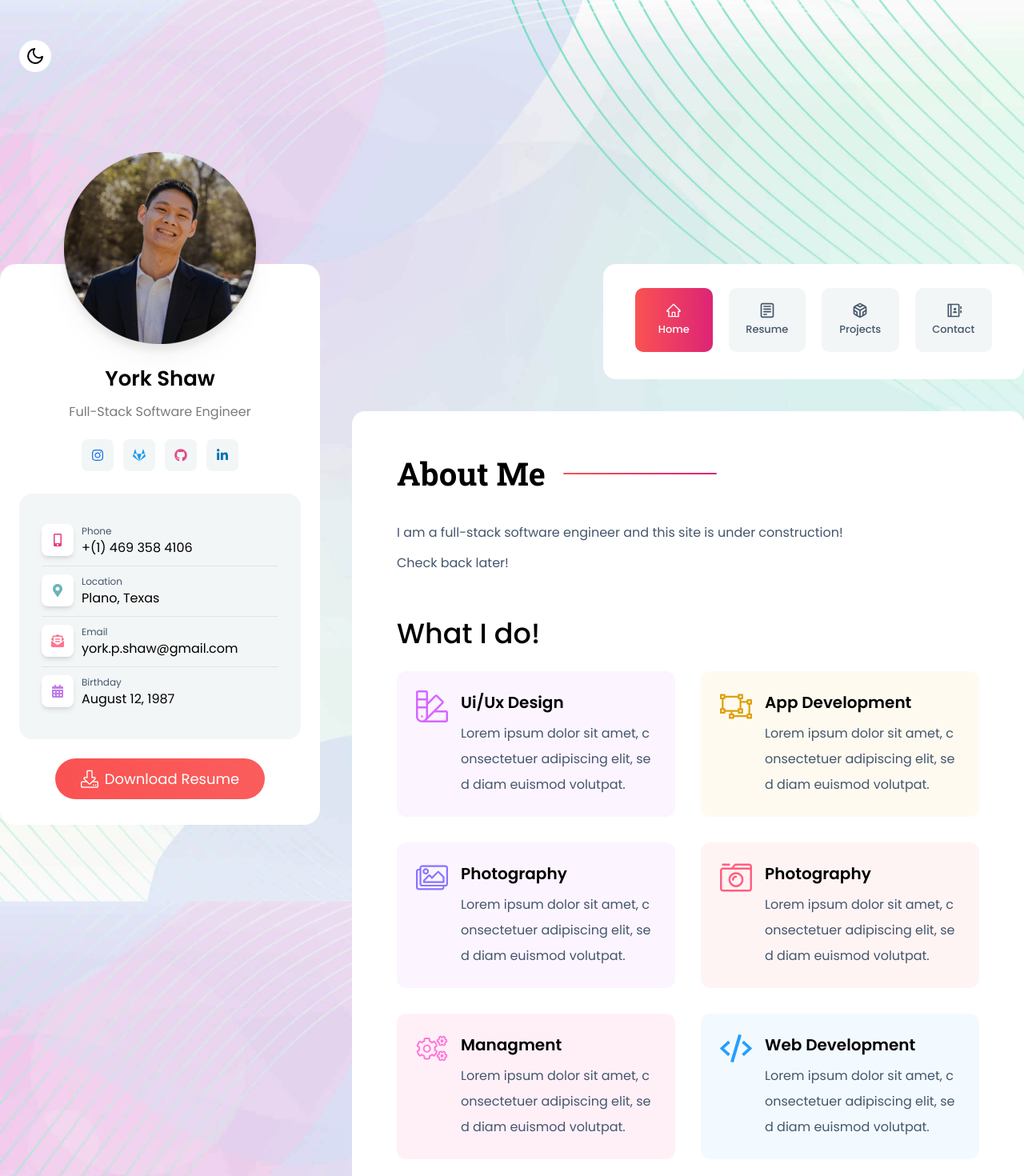
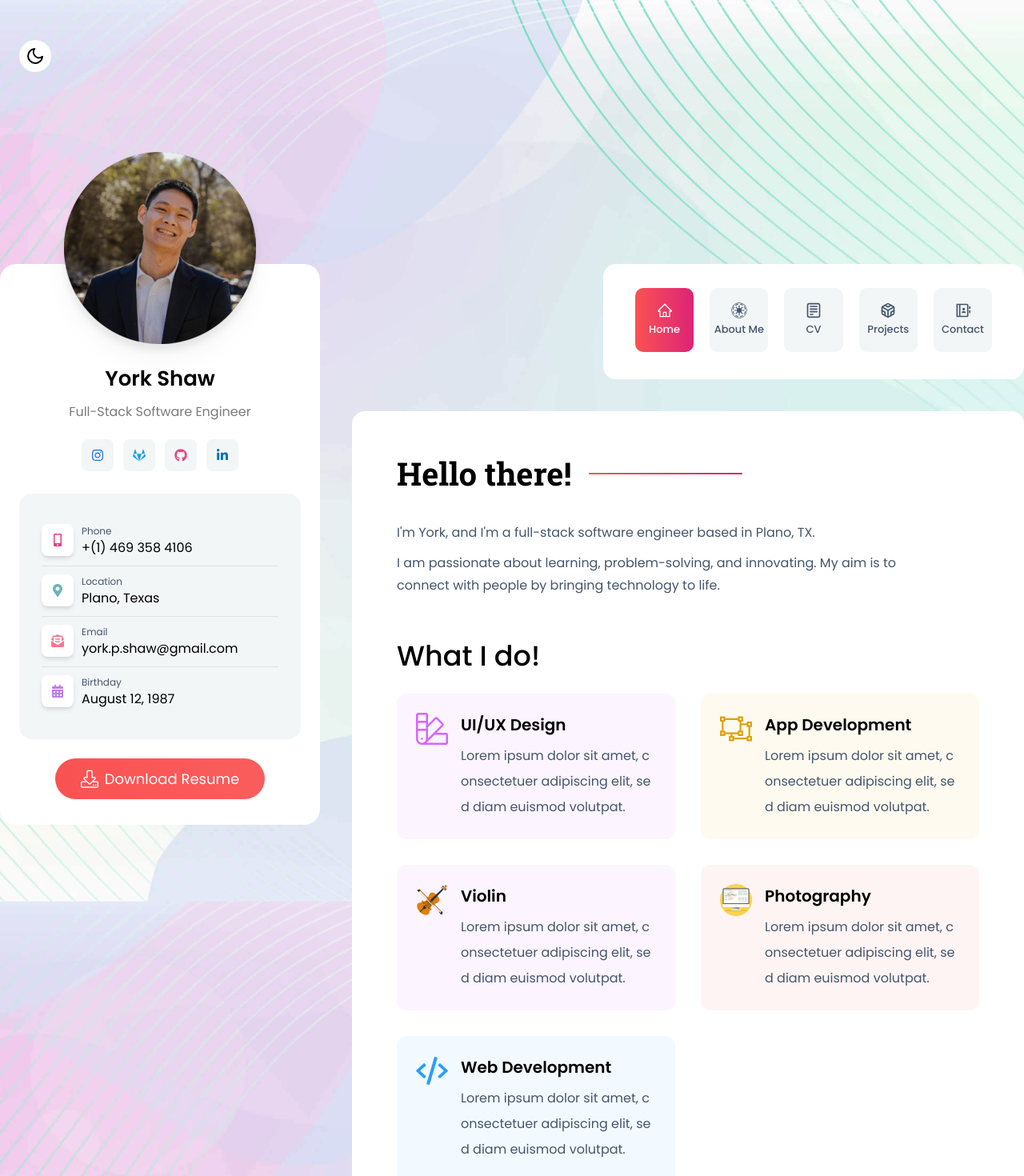
Before and after one commit to yorkpshaw/yorkpshaw.github.io, a Next.js app: page / in a window 1280 px wide. Shown: the top 1470 px of the page at 80% size. Built offline with nearby package versions, Linux system fonts and the light colour scheme.

Commit message:
Added About Me section and some icons

```diff
--- a/components/about/Intro.jsx
+++ b/components/about/Intro.jsx
@@ -2,17 +2,17 @@ const Intro = () => {
   return (
     <>
       <div className="pt-12 md:py-12 px-2 sm:px-5 md:px-10 lg:px-14">
-        <h2 className="after-effect after:left-52">About Me</h2>
+        <h2 className="after-effect after:left-60">Hello there!</h2>
         {/* About page title */}
 
         <div className="lg:grid grid-cols-12 md:gap-10 pt-4 md:pt-[30px] items-center  ">
           <div className="col-span-12 space-y-2.5">
             <div className="lg:mr-16">
               <p className="text-gray-lite  dark:text-color-910 leading-7">
-                I am a full-stack software engineer and this site is under construction!
+                I'm York, and I'm a full-stack software engineer based in Plano, TX.
               </p>
               <p className="text-gray-lite leading-7 mt-2.5 dark:text-color-910">
-                Check back later!
+                I am passionate about learning, problem-solving, and innovating. My aim is to connect with people by bringing technology to life.
               </p>
             </div>
           </div>
--- /dev/null
+++ b/components/aboutme/AboutMe.JSX
@@ -0,0 +1,13 @@
+const AboutMe = () => {
+
+  return (
+    <div className="grid-cols-1 sm:grid-cols-2 lg:grid-cols-2  mt-[30px] grid   gap-x-10 gap-y-7  mb-6">
+        <p>
+
+        </p>
+    </div>
+
+  )
+};
+
+export default AboutMe;
--- a/data/HeaderMenu.js
+++ b/data/HeaderMenu.js
@@ -1,5 +1,5 @@
 import { AiOutlineHome } from "react-icons/ai";
-import { FaBlogger } from "react-icons/fa";
+import { FaGalacticRepublic } from "react-icons/fa";
 import { CgNotes } from "react-icons/cg";
 import { FiCodesandbox } from "react-icons/fi";
 import { RiContactsBookLine } from "react-icons/ri";
@@ -13,22 +13,22 @@ module.exports = [
   },
   {
     id: 2,
-    name: "Resume",
+    name: "About Me",
+    routePath: "/about",
+    icon: <FaGalacticRepublic />,
+  },
+  {
+    id: 3,
+    name: "CV",
     routePath: "/resume",
     icon: <CgNotes />,
   },
   {
-    id: 3,
+    id: 4,
     name: "Projects",
     routePath: "/works",
     icon: <FiCodesandbox />,
   },
-  // {
-  //   id: 4,
-  //   name: "Blogs",
-  //   routePath: "/blogs",
-  //   icon: <FaBlogger />,
-  // },
   {
     id: 5,
     name: "Contact",
--- a/data/serviceData.js
+++ b/data/serviceData.js
@@ -2,7 +2,7 @@ module.exports = [
   {
     id: "1",
     icon: "/images/icons/icon-1.svg",
-    title: "Ui/Ux Design",
+    title: "UI/UX Design",
     des: "Lorem ipsum dolor sit amet, consectetuer adipiscing elit, sed diam euismod volutpat.",
     color: "#D566FF",
     bg: "#FCF4FF",
@@ -17,28 +17,28 @@ module.exports = [
   },
   {
     id: "3",
-    icon: "/images/icons/icon-3.svg",
-    title: "Photography",
+    icon: "/images/icons/violin.svg",
+    title: "Violin",
     des: "Lorem ipsum dolor sit amet, consectetuer adipiscing elit, sed diam euismod volutpat.",
     color: "#8774FF",
     bg: "#FCF4FF",
   },
   {
     id: "4",
-    icon: "/images/icons/icon-4.svg",
+    icon: "/images/icons/webdev.svg",
     title: "Photography",
     des: "Lorem ipsum dolor sit amet, consectetuer adipiscing elit, sed diam euismod volutpat.",
     color: "#FF6080",
     bg: "#FFF4F4",
   },
-  {
-    id: "5",
-    icon: "/images/icons/icon-5.svg",
-    title: "Managment",
-    des: "Lorem ipsum dolor sit amet, consectetuer adipiscing elit, sed diam euismod volutpat.",
-    color: "#FF75D8",
-    bg: "#FFF0F8",
-  },
+  // {
+  //   id: "5",
+  //   icon: "/images/icons/icon-5.svg",
+  //   title: "Managment",
+  //   des: "Lorem ipsum dolor sit amet, consectetuer adipiscing elit, sed diam euismod volutpat.",
+  //   color: "#FF75D8",
+  //   bg: "#FFF0F8",
+  // },
   {
     id: "6",
     icon: "/images/icons/icon-6.svg",
--- a/pages/blogs.js
+++ b/pages/about.js
@@ -3,7 +3,7 @@ import SidebarInfo from "../components/about/SidebarInfo";
 import HeaderNavigation from "../components/header/HeaderNavigation";
 import Header from "../components/header/Header";
 import Footer from "../components/footer/Footer";
-import BlogTwo from "../components/blog/BlogTwo";
+import AboutMe from "../components/aboutme/AboutMe";
 import Seo from "../components/seo/Seo";
 
 const index = () => {
@@ -27,10 +27,10 @@ const index = () => {
             <div data-aos="fade">
               <div className="container mb-8   px-4 sm:px-5 md:px-10 lg:px-[60px]">
                 <div className="py-12">
-                  <h2 className="after-effect  after:left-48 mt-12  lg:mt-0">
-                    Blogs
+                  <h2 className="after-effect  after:left-60 mt-12  lg:mt-0">
+                    About Me...
                   </h2>
-                  <BlogTwo />
+                  <AboutMe />
                 </div>
               </div>
               {/* End Portfolio */}
--- a/styles/globals.css
+++ b/styles/globals.css
@@ -15,7 +15,7 @@ html {
     @apply dark:border-2 rounded-xl p-6 flex gap-4 border-[#212425];
   }
   .after-effect {
-    @apply text-7xl font-bold font-robotoSlab inline-block relative after:absolute  transform after:-translate-y-[50%] after:bg-gradient-to-r from-[#FA5252] to-[#DD2476] after:h-0.5 after:rounded-md after:content-[""] md:after:w-48  after:top-[50%] dark:text-white;
+    @apply text-7xl font-bold font-robotoSlab inline-block relative after:fixed transform after:-translate-y-[50%] after:bg-gradient-to-r from-[#FA5252] to-[#DD2476] after:h-0.5 after:rounded-md after:content-[""] md:after:w-48  after:top-[50%] dark:text-white;
   }
   .resume-btn {
     @apply bg-[#EDF2F2] cursor-default px-5 py-2 rounded-lg  text-gray-lite dark:bg-[#1C1C1C] dark:text-[#A6A6A6];
```
Also changed, not shown: data/addressData.js (+16 -16 lines), data/resumeData.js (+28 -28 lines), public/images/icons/violin.svg (added), public/images/icons/webdev.svg (added).
